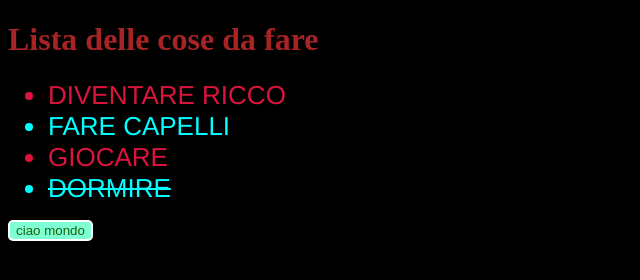
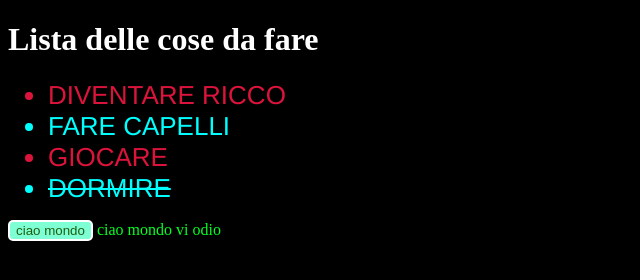
Before and after one commit to brunopalmieri230908/8-lezione, a plain HTML site: page index.html in a window 1280 px wide. Shown: the whole page, without its empty margins (0-640 px from the left). Drawn offline with Linux system fonts and the light colour scheme.

Commit message:
Update text color for header and add additional text to the body

```diff
--- a/index.html
+++ b/index.html
@@ -15,5 +15,6 @@
         <li class="completed">dormire</li>
     </ul>
     <button id="hello">ciao mondo </button>
+    ciao mondo vi odio
 </body>
 </html>
--- a/style.css
+++ b/style.css
@@ -3,7 +3,7 @@ body{
     color: rgb(0, 255, 34);
 }
 h1{
-    color: rgb(168, 35, 35);
+    color: rgb(255, 255, 255);
     transition: 500ms;
 }
 li:nth-child(even){
```
